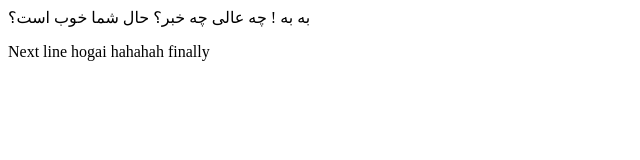
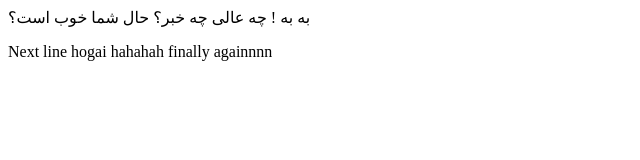
Before and after one commit to SyedUmairHassanKazmi/bootcamp, a plain HTML site: page index.html in a window 1280 px wide. Shown: the full height of the page, 0-640 px from the left. Drawn offline with Linux system fonts and the light colour scheme.

Commit message:
again finalyyyy

```diff
--- a/index.html
+++ b/index.html
@@ -9,7 +9,7 @@
         چه خبر؟
         حال شما خوب است؟
 
-        <p>Next line hogai hahahah finally</p>
+        <p>Next line hogai hahahah finally againnnn</p>
     </div>
 
 </body>
```
